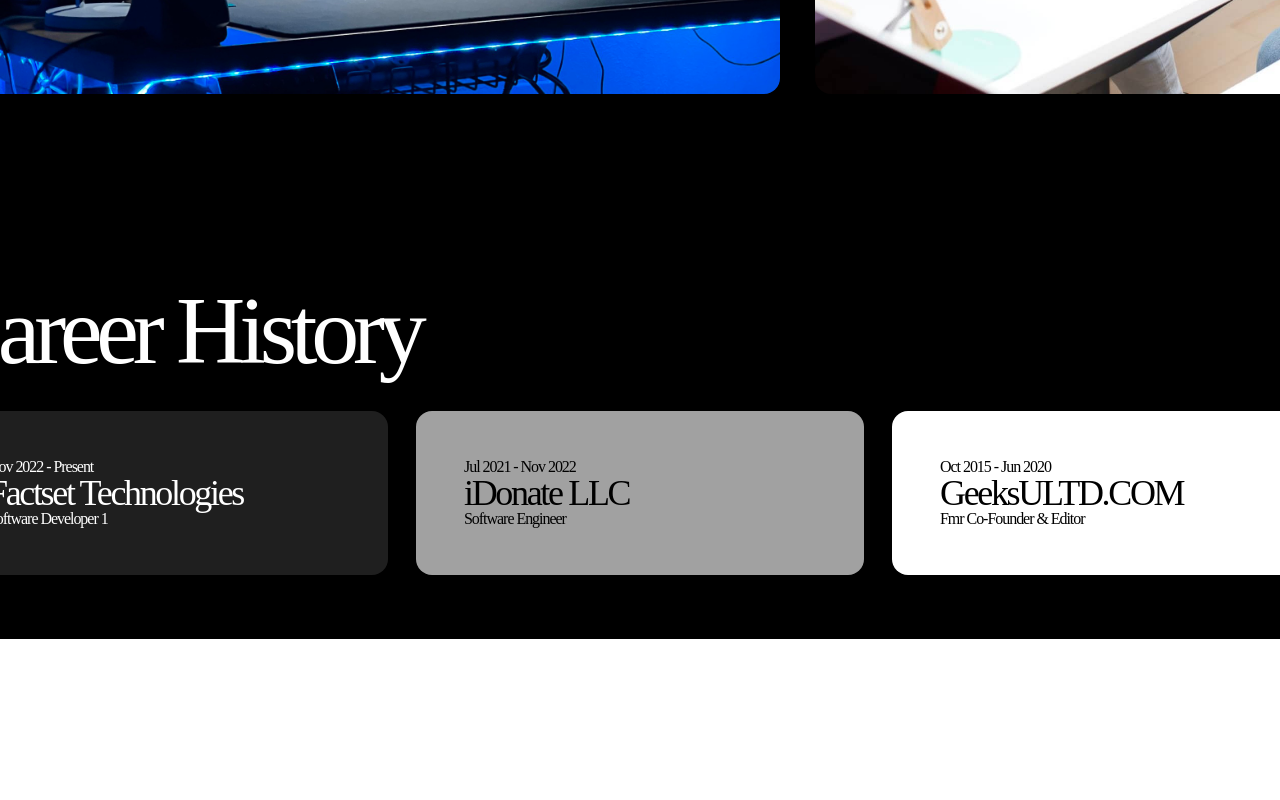
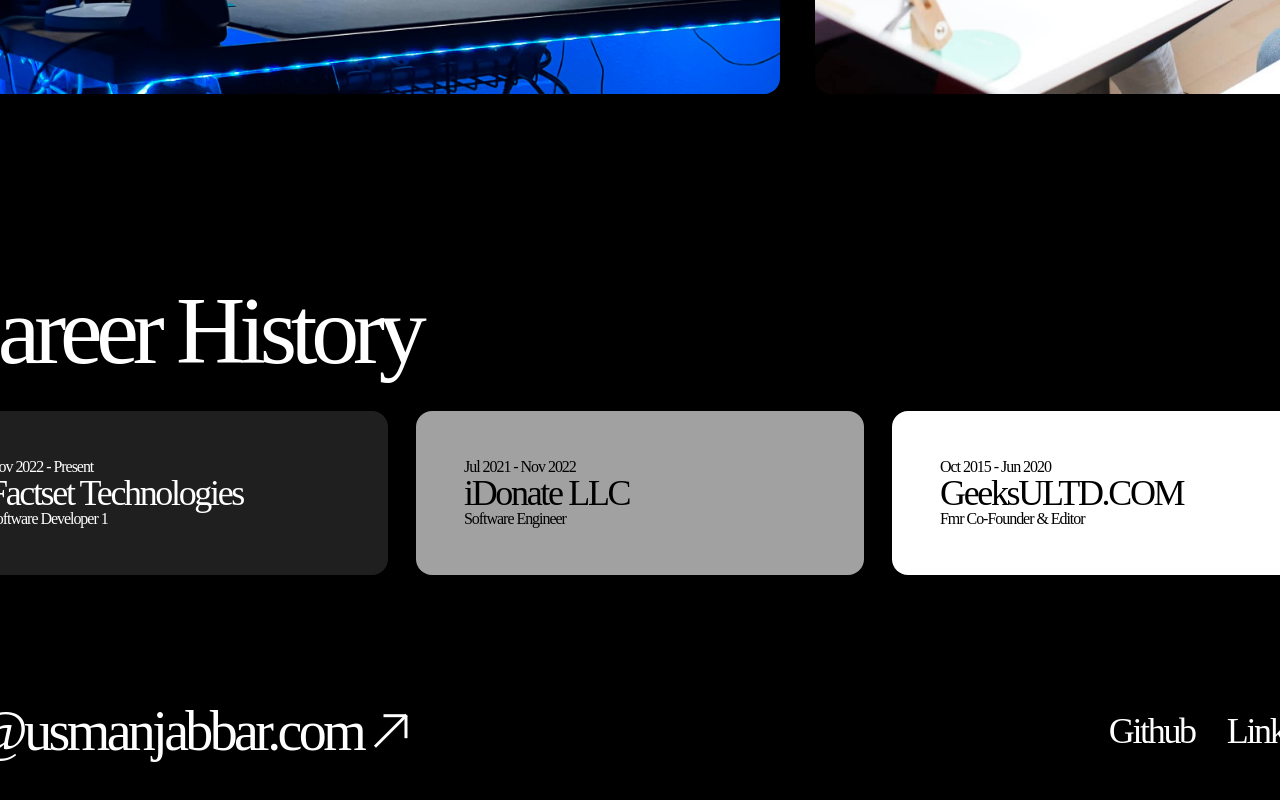
Before and after one commit to razinrayees/usmanjabbar.com, a React (Create React App) app: page / in a window 1280 px wide. Shown: the part 2632-3432 px from the top of the page. Before the commit the page ends 3271 px from the top, so only its background shows below. Built offline with nearby package versions, Linux system fonts and the light colour scheme.

Commit message:
add footer

```diff
--- a/src/App/App.tsx
+++ b/src/App/App.tsx
@@ -4,12 +4,14 @@
 import CoverImage from "../CoverImage/CoverImage";
 import FeaturedTitle from "../FeaturedTitle/FeaturedTitle";
 import Button from "../Button/Button";
+import CareerInfo from "../CareerInfo/CareerInfo";
 
 import heroImage from '../assets/images/usman.jpg';
 import infoIcon from '../assets/images/info-icon.svg';
 import holbertonUsman from '../assets/images/holberton-usman.jpg';
 import setup from '../assets/images/setup.jpg';
-import CareerInfo from "../CareerInfo/CareerInfo";
+import newTabIcon from '../assets/images/new-tab.svg';
+
 
 const App = () => {
   const [
@@ -53,7 +55,7 @@
           </div>
         </div>
       </FullWidthSection>
-      <FullWidthSection sectionId="about-me" isBordered={true}>
+      <FullWidthSection sectionId="about-me" isBordered={true} isDarkMode={isDarkMode}>
         <div style={{ display: 'flex' }}>
           <div style={{ width: '50%' }}>
             <FeaturedTitle title={'About Me'} iconUrl={infoIcon} />
@@ -79,7 +81,7 @@
           </div>
         </div>
       </FullWidthSection>
-      <FullWidthSection sectionId='photo-gallery' isBordered={true} containerStyleOverrides={{ display: 'flex', justifyContent: 'space-between'}}>
+      <FullWidthSection sectionId='photo-gallery' isBordered={true} isDarkMode={isDarkMode} containerStyleOverrides={{ display: 'flex', justifyContent: 'space-between'}}>
         <CoverImage
           imageUrl={setup}
           width={'60%'}
@@ -95,7 +97,7 @@
           caption={'A picture of me at Holberton in 2020'}
         />
       </FullWidthSection>
-      <FullWidthSection sectionId="career-history" isBordered={true} >
+      <FullWidthSection sectionId="career-history" isBordered={true} isDarkMode={isDarkMode}>
         <FeaturedTitle title={'Career History'} iconUrl={infoIcon} />
         <div style={{ display: 'flex', margin: '2rem 0', placeContent: 'space-between' }}>
           <div style={{ width: '32%' }}>
@@ -128,6 +130,24 @@
 
         </div>
       </FullWidthSection>
+      <FullWidthSection sectionId='footer' isBordered={true} isDarkMode={isDarkMode}>
+        <footer>
+          <div style={{ display: 'flex' }}>
+            <a style={{ display: 'flex' }} href={'mailto:&#104;&#105;&#064;&#117;&#115;&#109;&#097;&#110;&#106;&#097;&#098;&#098;&#097;&#114;&#046;&#099;&#111;&#109;'}>
+              <h2>hi@usmanjabbar.com</h2>
+              <img height={'100%'} src={newTabIcon}></img>
+            </a>
+            <div style={{ display: 'flex', marginTop: 'auto', marginBottom: 'auto', marginLeft: 'auto'}}>
+              <a target="_blank" href="https://github.com/UsmanAJabbar" style={{ marginRight: '2rem'}}>
+                <h3>Github</h3>
+              </a>
+              <a target="_blank" href="https://www.linkedin.com/in/usman-abdul-jabbar/">
+                <h3>LinkedIn</h3>
+              </a>
+            </div>
+          </div>
+        </footer>
+      </FullWidthSection>
     </>
   )
 };
--- a/src/assets/css/reset.css
+++ b/src/assets/css/reset.css
@@ -48,3 +48,7 @@
 	border-collapse: collapse;
 	border-spacing: 0;
 }
+a {
+	color: inherit;
+	text-decoration: inherit;
+}
```
Also changed, not shown: src/assets/images/new-tab.svg (added).
